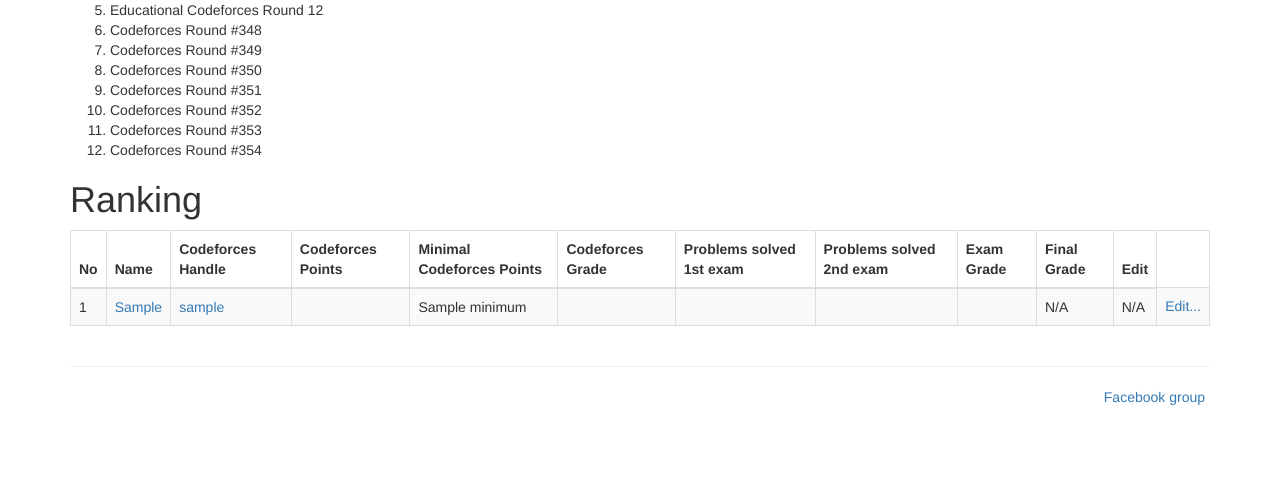
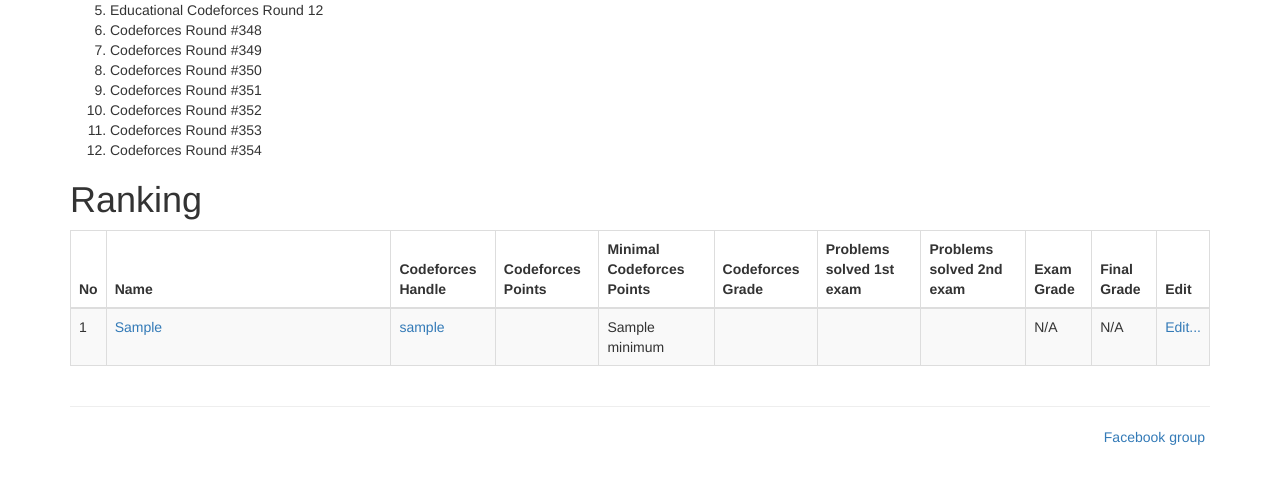
Before and after one commit to infoclock/OlympicTracker, a Django app: template allauthdemo/templates/bases/ranking-list.html in a window 1280 px wide. Shown: the part 291-775 px from the top of the page. Run offline with Django 3.2, Linux system fonts and the light colour scheme; tables that the repository leaves empty hold one stand-in row (values such as "Sample post"); the template is opened without the code that fills it: values that come from a table or form of the project are taken from there, most other values are stand-ins (such as "Sample title", 1, 10 or a date in 2020); some libraries are stand-ins or nearby versions.

Commit message:
Fix layout

```diff
--- a/allauthdemo/demo/views.py
+++ b/allauthdemo/demo/views.py
@@ -53,7 +53,7 @@
             d['codeforces_points'] = sum([x.score for x in ContestParticipation.objects.filter(user=user)])
             d['codeforces_grade'] = round(min(d['codeforces_points'] / context['minimum'] * 10, 10.0), 1)
             d['1st'] = user.problems_solved_first_exam
-            d['2nd'] = user.problems_solved_2nd_exam
+            d['2nd'] = user.problems_solved_second_exam
             if d['echivaleaza']:
                 users.append(d)
 
--- a/allauthdemo/templates/bases/ranking-list.html
+++ b/allauthdemo/templates/bases/ranking-list.html
@@ -33,7 +33,7 @@
         <thead>
             <tr>
                 <th> No </th>
-                <th> Name </th>
+                <th class="col-md-3"> Name </th>
                 <th> Codeforces Handle </th>
                 <th> Codeforces Points </th>
                 <th> Minimal Codeforces Points </th>
@@ -49,13 +49,12 @@
         {% for user in users %}
         <tr>
           <td>{{forloop.counter}}</td>
-          <td><a href="/participant/{{user.id}}">{{user.name}}</a></td>
+          <td class="col-md-3"><a href="/participant/{{user.id}}">{{user.name}}</a></td>
           <td><a href="http://codeforces.com/profile/{{user.codeforces_handle}}">{{user.codeforces_handle}}</a></td>
           <td>{{user.codeforces_points}}</td>
           <td>{{minimum}}</td>
           <td>{{user.codeforces_grade}}</td>
           <td>{{user.1st}}</td>
-          <td>{{user.2nd}}</td>
           <td>{{user.2nd}}</td>
           <td>N/A</td>
           <td>N/A</td>
```
